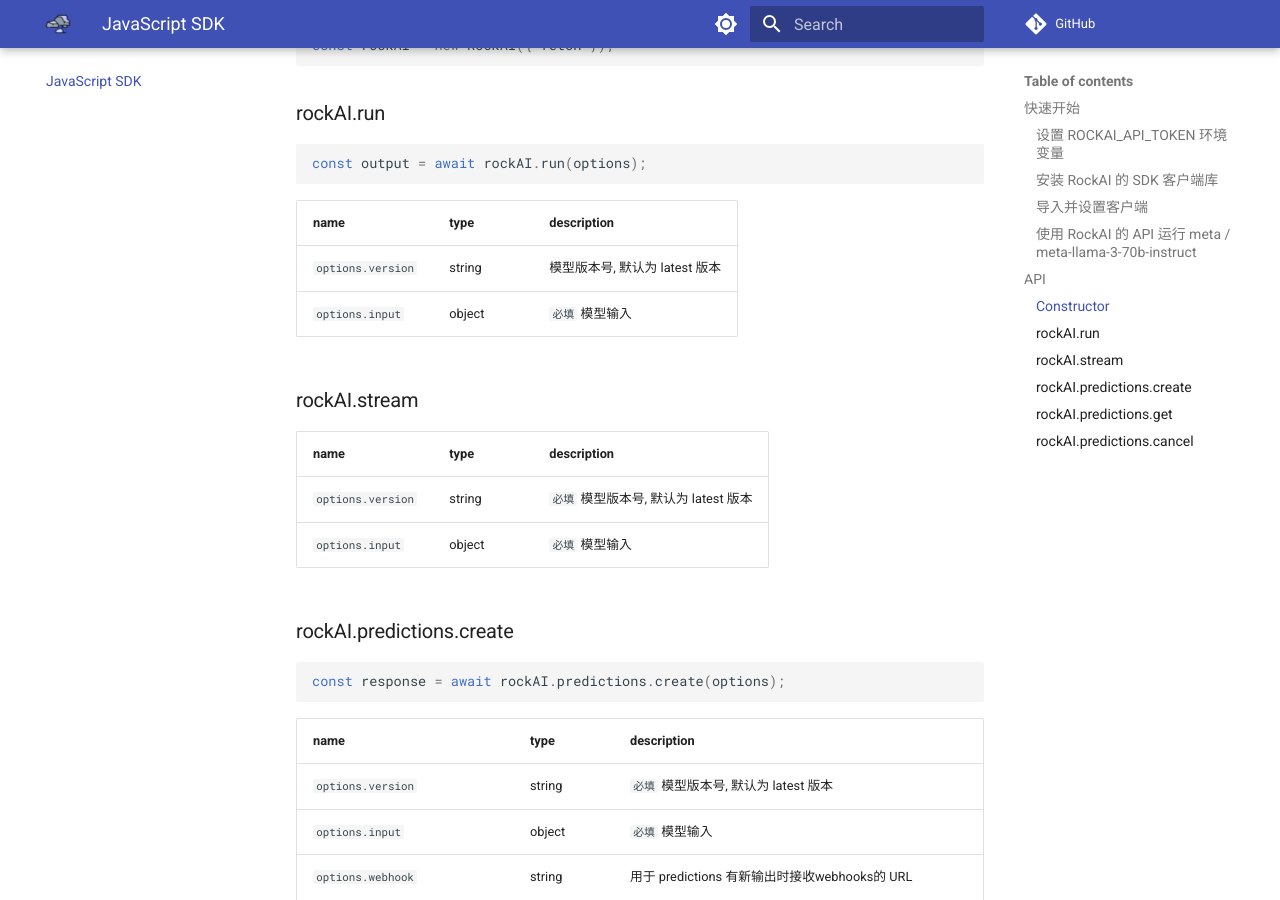
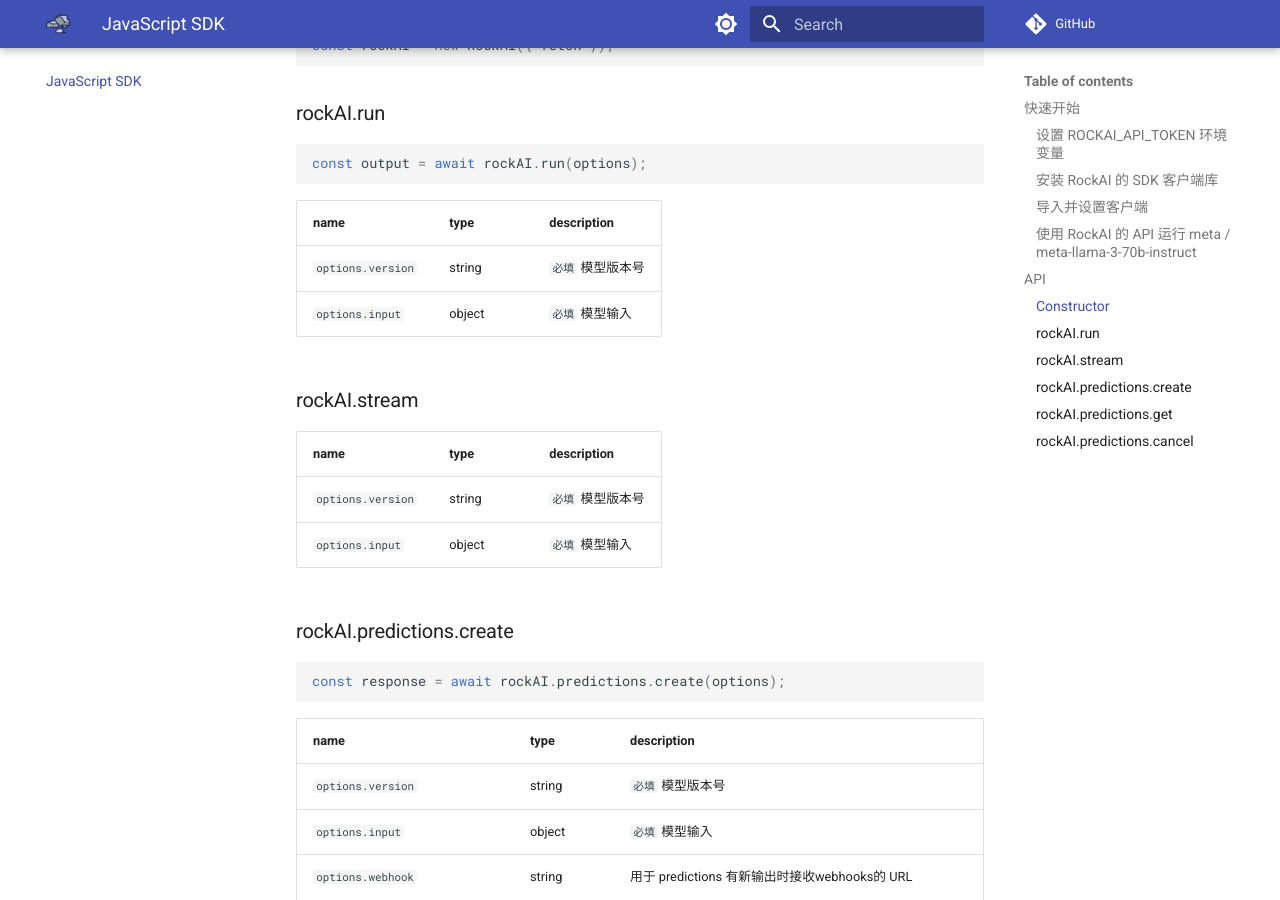
Before and after one commit to incomingflyingbrick/rock, an MkDocs documentation site: the page built from docs/js_doc.md, in a window 1280 px wide and 900 px high, scrolled down 1645 px. Built offline with MkDocs 1.6.1 and Material for MkDocs 9.7.7, drawn with Linux system fonts in a browser that asks for light colours; comment, search, counter and statistics services are not loaded.

Commit message:
js sdk doc change

````diff
--- a/docs/js_doc.md
+++ b/docs/js_doc.md
@@ -78,17 +78,17 @@
 const output = await rockAI.run(options);
 ```
 
-| name              | type   | description                    |
-| ----------------- | ------ | ------------------------------ |
-| `options.version` | string | 模型版本号, 默认为 latest 版本 |
-| `options.input`   | object | `必填` 模型输入                |
+| name              | type   | description       |
+| ----------------- | ------ | ----------------- |
+| `options.version` | string | `必填` 模型版本号 |
+| `options.input`   | object | `必填` 模型输入   |
 
 ### rockAI.stream
 
-| name              | type   | description                           |
-| ----------------- | ------ | ------------------------------------- |
-| `options.version` | string | `必填` 模型版本号, 默认为 latest 版本 |
-| `options.input`   | object | `必填` 模型输入                       |
+| name              | type   | description       |
+| ----------------- | ------ | ----------------- |
+| `options.version` | string | `必填` 模型版本号 |
+| `options.input`   | object | `必填` 模型输入   |
 
 ### rockAI.predictions.create
 
@@ -98,7 +98,7 @@
 
 | name                            | type     | description                                                      |
 | ------------------------------- | -------- | ---------------------------------------------------------------- |
-| `options.version`               | string   | `必填` 模型版本号, 默认为 latest 版本                            |
+| `options.version`               | string   | `必填` 模型版本号                                                |
 | `options.input`                 | object   | `必填` 模型输入                                                  |
 | `options.webhook`               | string   | 用于 predictions 有新输出时接收webhooks的 URL                    |
 | `options.webhook_events_filter` | string[] | 触发 webhook 事件数组 允许: `start` `output` ` logs` `completed` |
````
